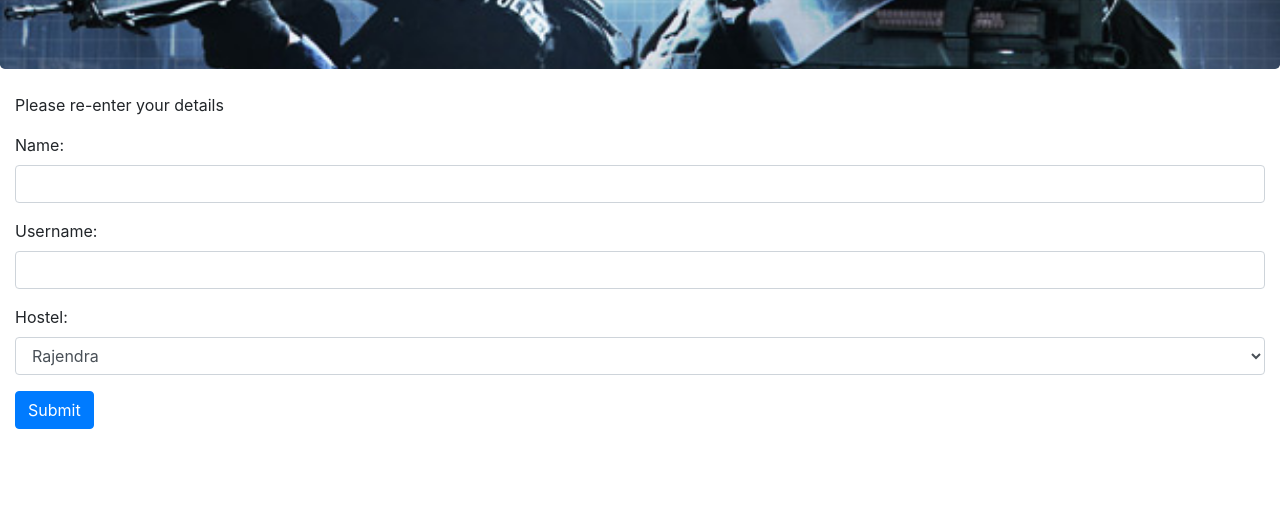
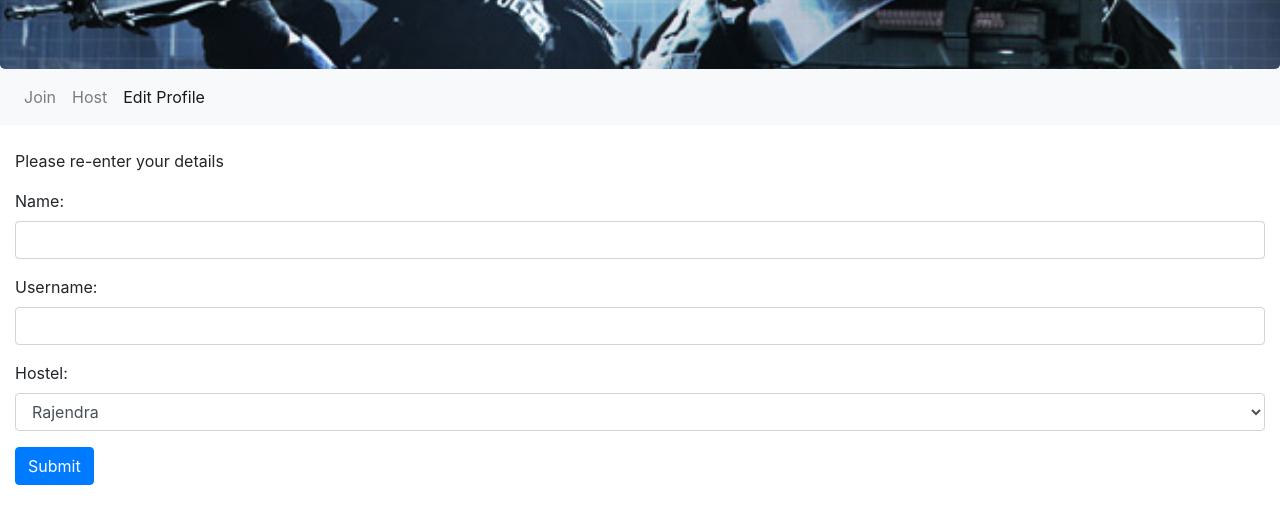
Before and after one commit to sdswoc/csgo-companion, a website: page html/edit.htm in a window 1280 px wide. Shown: the part 115-638 px from the top of the page. Drawn offline with nearby package versions, Linux system fonts and the light colour scheme.

Commit message:
Fixed Navbar issue
No navbar in edit.htm

```diff
--- a/html/edit.htm
+++ b/html/edit.htm
@@ -14,6 +14,19 @@
 	<div class="container-fluid jumbotron">
   		<h1>CS GO Companion App</h1>
  	</div>
+  <nav class="navbar navbar-expand-sm bg-light navbar-light sticky-top">
+      <ul class="navbar-nav">
+        <li class="nav-item ">
+            <a class="nav-link" href="/html/join.htm">Join</a>
+        </li>
+        <li class="nav-item">
+            <a class="nav-link" href="/html/host.htm">Host</a>
+        </li>
+        <li class="nav-item active">
+           <a class="nav-link" href="#">Edit Profile</a>
+        </li>
+      </ul>
+  </nav>
 	<div class="container-fluid">
 		<br><p>Please re-enter your details</p>
 		<form action="done">
```
Also changed, not shown: 1 other file.
